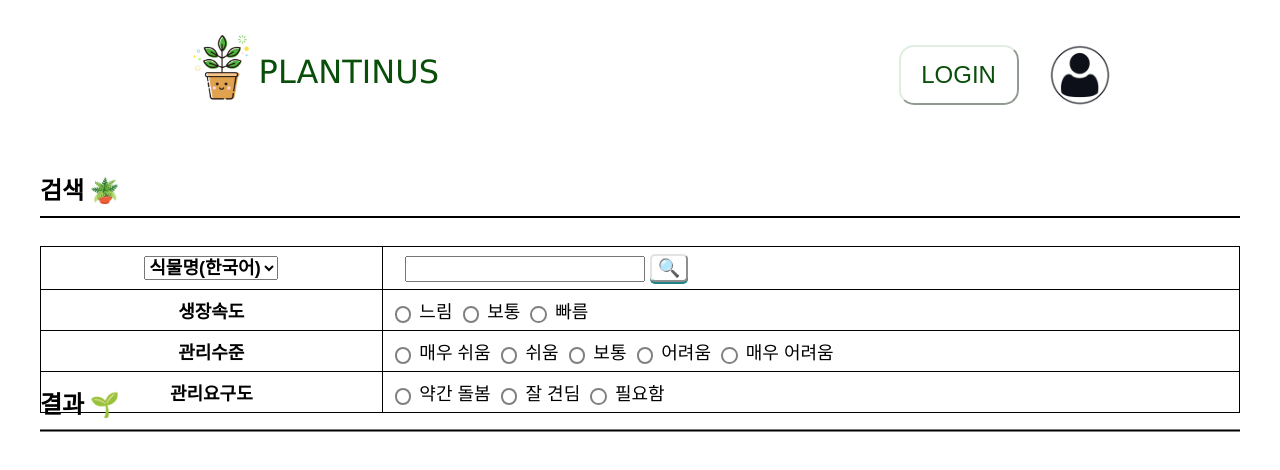
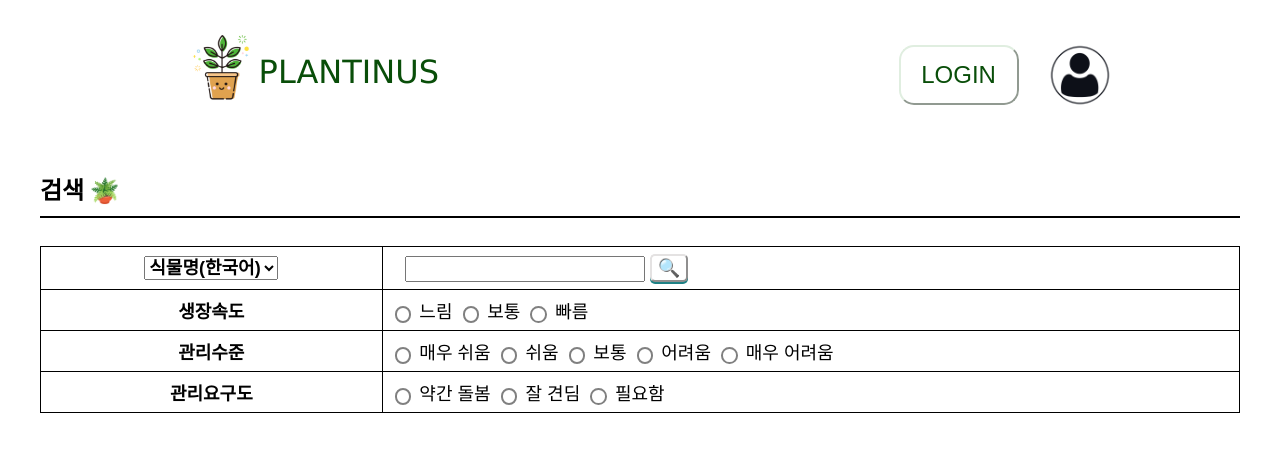
Before and after one commit to Yujin-nKim/2022-Software-Engineering-FR, a React (Create React App) app in the folder plantweb/: page / in a window 1280 px wide. Shown: the top 470 px of the page. Built offline with nearby package versions, Linux system fonts and the light colour scheme; the HTML template or start-up script is replaced by a standard one.

Commit message:
[FEAT] fixed main, searchResult page css(finish)

```diff
--- a/plantweb/src/page/main/main.css
+++ b/plantweb/src/page/main/main.css
@@ -12,14 +12,12 @@ table, td, th{
     top: 35%;
     transform: translate(-50%, -50%);
 }
-
-#searchList_div{
+/*
+#span_div{
     position: absolute;
     left: 50%;
-    top: 130%;
-    transform: translate(-50%, -50%);
-}
-
+    top: 150%;
+    transform: translate(-50%, -50%);}*/
 hr{
     width: 1200px;
     border: 0;
@@ -64,8 +62,9 @@ p{
 #searchList_div{
     position: absolute;
     left: 50%;
-    top: 50%;
+    top: 60%;
     transform: translate(-50%, -50%);
+    display: none;
 }
 [type="radio"] {
     vertical-align: middle;
--- a/plantweb/src/page/main/main.js
+++ b/plantweb/src/page/main/main.js
@@ -33,6 +33,7 @@ export const Main=()=>{
             alert("서버 장애");
         })
 
+        document.getElementById("searchList_div").style.display = "inline-block";
     }
 
 
@@ -131,10 +132,11 @@ export const Main=()=>{
                     </tr>
                 </table>
             </div>
+            <div id="span_div"><span></span></div>
             <div id="searchList_div">
 
-                <p>결과 🌱 </p>
-                <hr></hr>
+                    <p>결과 🌱 </p>
+                    <hr></hr>
 
                 <ShowSearchList data ={searchResult} ></ShowSearchList>
             </div>
--- a/plantweb/src/page/showSearchList/showSearchList.css
+++ b/plantweb/src/page/showSearchList/showSearchList.css
@@ -1,7 +1,3 @@
- #result_div{
-    position: relative;
-}
-
 ul{
     position: absolute;
     left: 0%;
--- a/plantweb/src/page/showSearchList/showSearchList.js
+++ b/plantweb/src/page/showSearchList/showSearchList.js
@@ -7,7 +7,6 @@ export const ShowSearchList=(prop)=>{
 
     return (
         <div>
-
             <div className="resultTable_div">
                 <ul className="resultTableUl_div">
                     {resultList}
```
